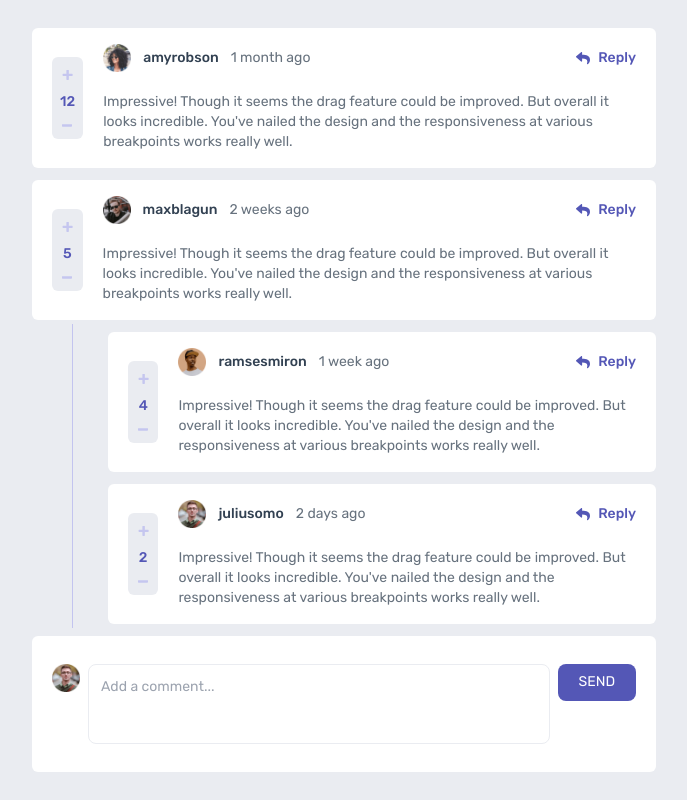
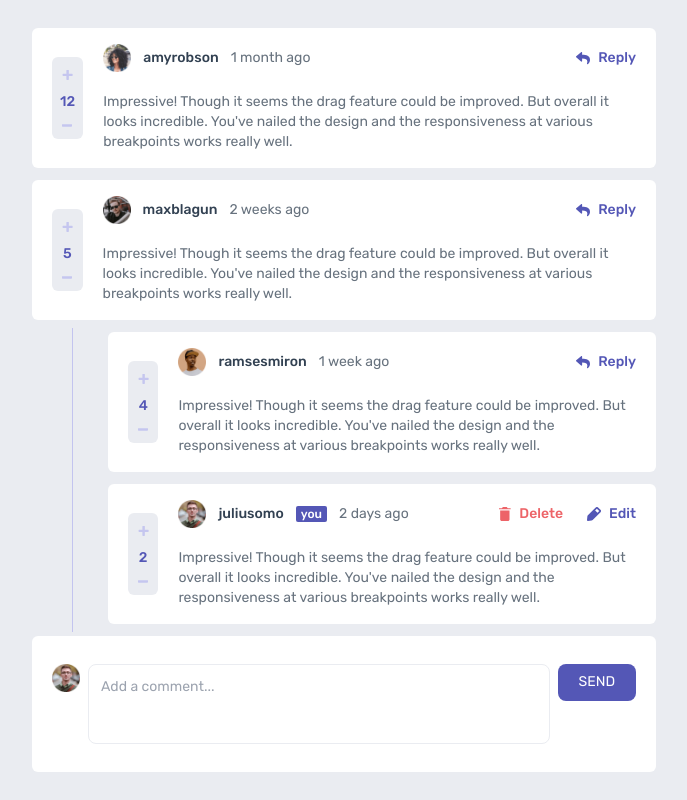
Before and after one commit to russellbanares322/interactive-comment-section-fem-challenge, a React (Vite) app: page / in a window 1280 px wide. Shown: the whole page, without its empty margins (296-983 px from the left). Built offline with nearby package versions, Linux system fonts and the light colour scheme.

Commit message:
feat: add delete and edit button

```diff
--- a/src/App.jsx
+++ b/src/App.jsx
@@ -1,21 +1,31 @@
-import { useState } from "react";
+import moment from "moment";
+import { useContext, useState } from "react";
 import CommentInput from "./components/comment-input/CommentInput";
 import Comments from "./components/comments/Comments";
-import data from "./data/commentsData.json";
+import CommentContext from "./context/CommentContext";
 
 function App() {
-  const [commentsData, setCommentsData] = useState(data);
+  const { commentsData } = useContext(CommentContext);
+
+  const [formInput, setFormInput] = useState({
+    id: 1,
+    content: "",
+    createdAt: moment().fromNow(),
+  });
+
+  const handleCommentChange = (e) => {
+    setFormInput({ ...formInput, [e.target.name]: e.target.value });
+  };
   return (
     <div className="font-rubik bg-light-gray flex flex-col justify-center items-center h-full w-full py-4 px-4 md:px-10">
       <div className="h-full w-full md:w-[39rem]">
-        {commentsData.comments.map((comment) => (
-          <Comments
-            setCommentsData={setCommentsData}
-            key={comment.id}
-            comment={comment}
-          />
+        {commentsData?.comments?.map((comment) => (
+          <Comments key={comment.id} comment={comment} />
         ))}
-        <CommentInput />
+        <CommentInput
+          handleCommentChange={handleCommentChange}
+          commentContent={formInput.content}
+        />
       </div>
     </div>
   );
--- a/src/components/comment-input/CommentInput.jsx
+++ b/src/components/comment-input/CommentInput.jsx
@@ -1,17 +1,25 @@
 import React from "react";
 import profile from "/image-juliusomo.png";
 
-const CommentInput = () => {
+const CommentInput = ({
+  handleReplyChange,
+  handleCommentChange,
+  replyContent,
+  commentContent,
+}) => {
   return (
     <div className="bg-white h-auto rounded-md mt-3 md:mt-3">
       <div className="flex justify-between items-start py-7 px-5 gap-2">
         <img className="h-7 w-7" src={profile} />
         <textarea
+          name="content"
+          value={replyContent}
+          onChange={handleReplyChange}
           className="w-full h-20 p-3 placeholder:text-sm focus:outline-moderate-blue border border-light-gray rounded-lg resize-none"
           placeholder="Add a comment..."
           type="text"
         ></textarea>
-        <button className="bg-moderate-blue text-white w-[6rem] text-sm h-[2.3rem] rounded-lg px-2">
+        <button className="bg-moderate-blue text-white w-[6rem] text-sm h-[2.3rem] rounded-lg px-2 duration-300 ease-in-out hover:opacity-40">
           SEND
         </button>
       </div>
--- a/src/components/comments/Comments.jsx
+++ b/src/components/comments/Comments.jsx
@@ -1,28 +1,45 @@
+import moment from "moment";
 import React, { useState } from "react";
-import { MinusIcon, PlusIcon, ReplyIcon } from "../../data/Icons";
+import {
+  DeleteIcon,
+  EditIcon,
+  MinusIcon,
+  PlusIcon,
+  ReplyIcon,
+} from "../../data/Icons";
 import CommentInput from "../comment-input/CommentInput";
 
 const Comments = ({ comment }) => {
   const [showInput, setShowInput] = useState(false);
   const [score, setScore] = useState(comment?.score);
+  const commentsID = comment?.id;
+  const replyID = comment?.replies?.map((r) => r?.id);
+  const currentUser = comment?.user?.username === "juliusomo";
+
+  const [replyInput, setReplyInput] = useState({
+    id: replyID + 1,
+    content: "",
+    createdAt: moment().fromNow(),
+  });
+
+  const handleReplyChange = (e) => {
+    setReplyInput({ ...replyInput, [e.target.name]: e.target.value });
+  };
 
   const handleIncrementScore = () => {
     setScore((prev) => prev + 1);
   };
+
   const handleDecrementScore = () => {
     if (score !== 0) {
       setScore((prev) => prev - 1);
     }
   };
 
-  const commentsID = comment?.id;
-  const replyID = comment?.replies?.map((r) => r?.id);
-
   const handleSelectReply = (selectedID) => {
     if (selectedID === commentsID || selectedID === replyID) {
       setShowInput(true);
     }
-    console.log(selectedID);
   };
 
   return (
@@ -45,17 +62,35 @@ const Comments = ({ comment }) => {
                 <p className="text-dark-blue font-medium text-sm">
                   {comment?.user?.username}
                 </p>
+                {currentUser && (
+                  <p className="text-xs text-white bg-moderate-blue px-[5px] py-[0.3px] font-medium rounded-sm">
+                    you
+                  </p>
+                )}
                 <p className="text-sm text-grayish-blue">
                   {comment?.createdAt}
                 </p>
               </div>
+              {currentUser && (
+                <div className="flex justify-center items-center gap-6">
+                  <button className="flex items-center justify-center text-soft-red text-sm font-medium gap-2 duration-300 ease-in-out hover:opacity-40">
+                    <DeleteIcon />
+                    Delete
+                  </button>
+                  <button className="flex items-center justify-center text-moderate-blue text-sm font-medium gap-2 duration-300 ease-in-out hover:opacity-40">
+                    <EditIcon /> Edit
+                  </button>
+                </div>
+              )}
+              {!currentUser && (
                 <button
                   onClick={() => handleSelectReply(comment?.id)}
-                className="text-sm text-moderate-blue font-medium flex justify-center items-center gap-2"
+                  className="text-sm text-moderate-blue font-medium flex justify-center items-center gap-2 duration-300 ease-in-out hover:opacity-40"
                 >
                   <ReplyIcon />
                   Reply
                 </button>
+              )}
             </div>
             <div className="mt-5">
               <p className="text-sm text-grayish-blue">
@@ -67,14 +102,19 @@ const Comments = ({ comment }) => {
           </div>
         </div>
       </div>
-      <div className="relative md:before:absolute md:before:left-10 md:before:top-1 md:before:h-full md:before:border-l md:before:border-light-grayish-blue flex flex-col justify-end items-end">
+      <div className="relative md:before:absolute md:before:left-10 md:before:top-2 md:before:h-full md:before:border-l md:before:border-light-grayish-blue flex flex-col justify-end items-end">
         {comment?.replies?.map((comment) => (
           <div className="w-full md:w-[36rem] pl-0 md:pl-7" key={comment?.id}>
             <Comments comment={comment} />
           </div>
         ))}
       </div>
-      {showInput && <CommentInput />}
+      {showInput && (
+        <CommentInput
+          handleReplyChange={handleReplyChange}
+          replyContent={replyInput.content}
+        />
+      )}
     </div>
   );
 };
--- /dev/null
+++ b/src/context/CommentContext.jsx
@@ -0,0 +1,15 @@
+import React, { createContext, useState } from "react";
+import data from "../data/commentsData.json";
+
+const CommentContext = createContext();
+
+export const CommentProvider = ({ children }) => {
+  const [commentsData, setCommentsData] = useState(data);
+  return (
+    <CommentContext.Provider value={{ commentsData, setCommentsData }}>
+      {children}
+    </CommentContext.Provider>
+  );
+};
+
+export default CommentContext;
--- a/src/main.jsx
+++ b/src/main.jsx
@@ -1,10 +1,13 @@
 import React from "react";
 import ReactDOM from "react-dom/client";
 import App from "./App";
+import { CommentProvider } from "./context/CommentContext";
 import "./index.css";
 
 ReactDOM.createRoot(document.getElementById("root")).render(
   <React.StrictMode>
-    <App />
+    <CommentProvider>
+      <App />
+    </CommentProvider>
   </React.StrictMode>
 );
```
Also changed, not shown: src/components/reply-comment-input/ReplyCommentInput.jsx (added). Lines whose indentation alone changed are shown as unchanged.
